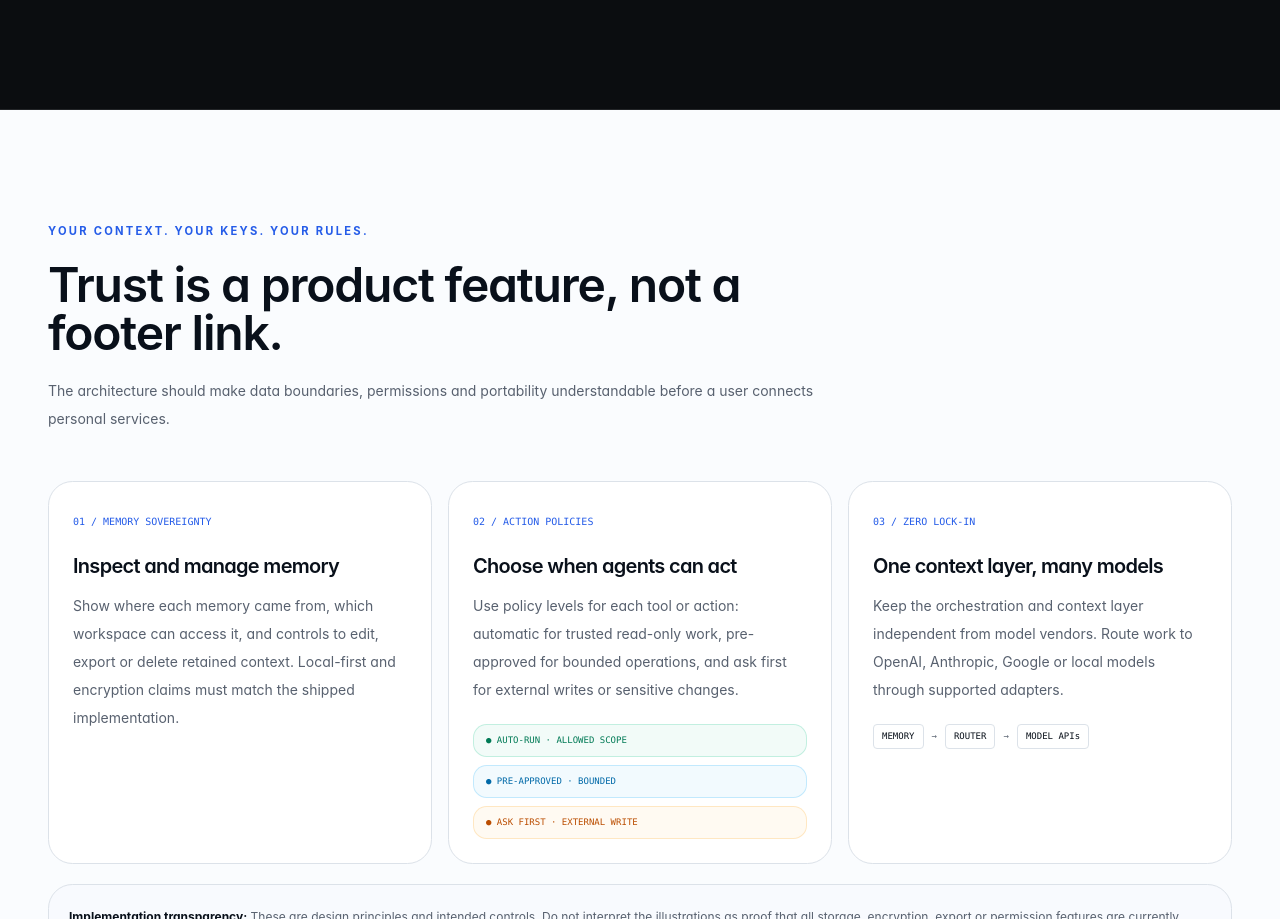
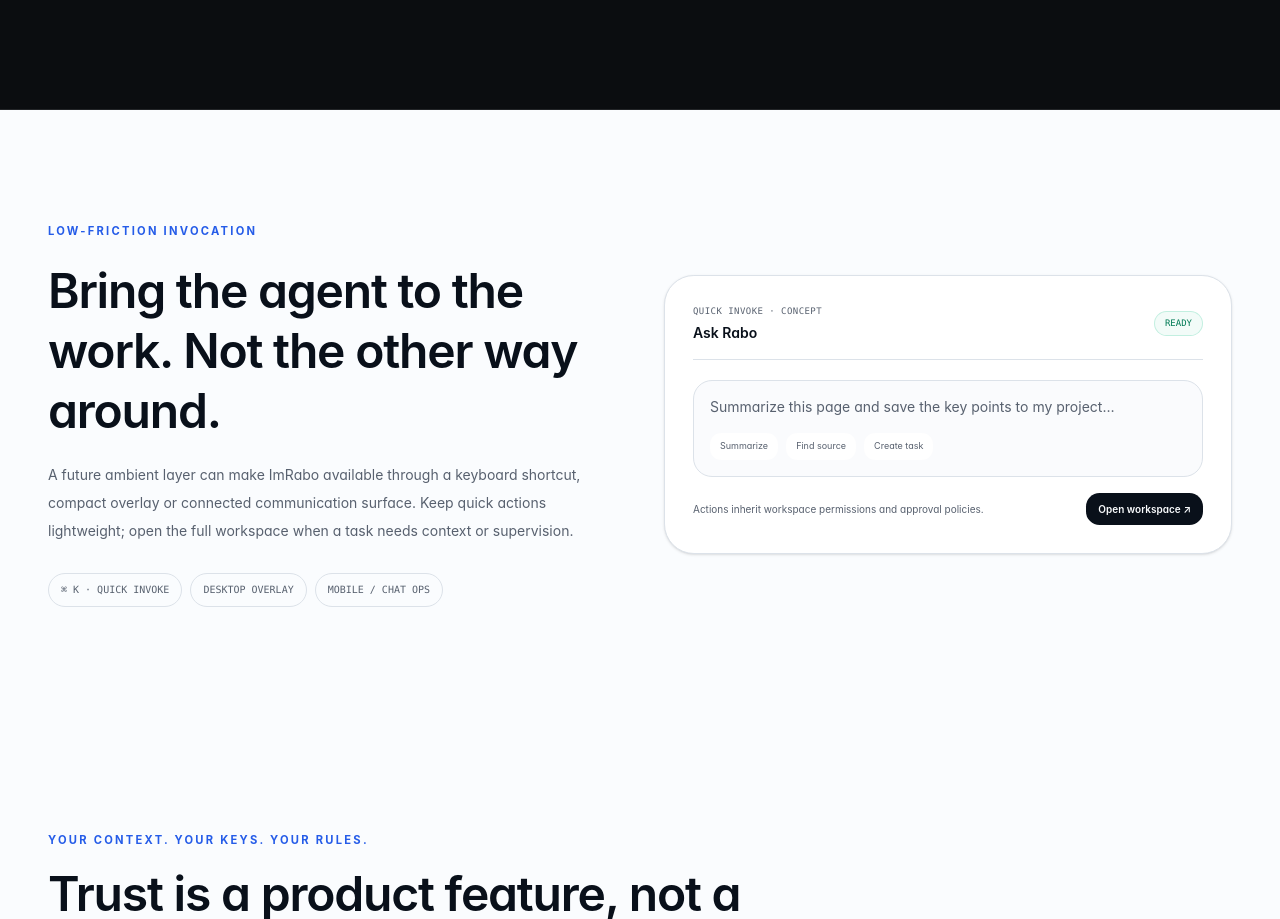
Before and after one commit to imrabo/website, an Astro site: page / in a window 1280 px wide. Shown: the part 3905-4824 px from the top of the page. Built offline with nearby package versions, Linux system fonts and the light colour scheme; Astro itself is replaced by a stand-in of ours.

Commit message:
Add ambient quick-invoke and cross-surface UX concept

```diff
--- a/src/pages/index.astro
+++ b/src/pages/index.astro
@@ -63,6 +63,20 @@ import InteractiveWorkspaceDemo from "../components/home/InteractiveWorkspaceDem
     </div>
   </section>
 
+
+  <section class="bg-background py-24 md:py-28" id="ambient-workflows">
+    <div class="mx-auto grid max-w-7xl items-center gap-12 px-6 md:px-10 lg:grid-cols-[1fr_1fr] lg:px-12">
+      <div><p class="eyebrow">LOW-FRICTION INVOCATION</p><h2 class="mt-5 text-4xl font-semibold leading-tight tracking-tight text-foreground md:text-5xl">Bring the agent to the work. Not the other way around.</h2><p class="mt-5 max-w-xl text-sm leading-7 text-muted-foreground">A future ambient layer can make ImRabo available through a keyboard shortcut, compact overlay or connected communication surface. Keep quick actions lightweight; open the full workspace when a task needs context or supervision.</p>
+        <div class="mt-7 flex flex-wrap gap-2"><span class="rounded-full border border-border px-3 py-2 font-mono text-[10px] text-muted-foreground">⌘ K · QUICK INVOKE</span><span class="rounded-full border border-border px-3 py-2 font-mono text-[10px] text-muted-foreground">DESKTOP OVERLAY</span><span class="rounded-full border border-border px-3 py-2 font-mono text-[10px] text-muted-foreground">MOBILE / CHAT OPS</span></div>
+      </div>
+      <div class="rounded-3xl border border-border bg-card p-5 shadow-sm md:p-7">
+        <div class="flex items-center justify-between border-b border-border pb-4"><div><p class="font-mono text-[9px] uppercase tracking-wider text-muted-foreground">Quick invoke · concept</p><p class="mt-1 text-sm font-semibold text-foreground">Ask Rabo</p></div><span class="rounded-full border border-emerald-500/20 bg-emerald-500/5 px-2.5 py-1 font-mono text-[9px] text-emerald-700 dark:text-emerald-300">READY</span></div>
+        <div class="mt-5 rounded-xl border border-border bg-muted/40 p-4"><p class="text-sm text-muted-foreground">Summarize this page and save the key points to my project…</p><div class="mt-4 flex flex-wrap gap-2"><span class="rounded-md bg-card px-2.5 py-1.5 text-[9px] text-muted-foreground">Summarize</span><span class="rounded-md bg-card px-2.5 py-1.5 text-[9px] text-muted-foreground">Find source</span><span class="rounded-md bg-card px-2.5 py-1.5 text-[9px] text-muted-foreground">Create task</span></div></div>
+        <div class="mt-4 flex items-center justify-between gap-3"><p class="text-[10px] leading-5 text-muted-foreground">Actions inherit workspace permissions and approval policies.</p><span class="rounded-lg bg-foreground px-3 py-2 text-[10px] font-semibold text-background">Open workspace ↗</span></div>
+      </div>
+    </div>
+  </section>
+
   <section class="bg-background py-24 md:py-28" id="trust-and-control">
     <div class="mx-auto max-w-7xl px-6 md:px-10 lg:px-12">
       <div class="max-w-3xl"><p class="eyebrow">YOUR CONTEXT. YOUR KEYS. YOUR RULES.</p><h2 class="mt-5 text-4xl font-semibold tracking-tight text-foreground md:text-5xl">Trust is a product feature, not a footer link.</h2><p class="mt-5 text-sm leading-7 text-muted-foreground">The architecture should make data boundaries, permissions and portability understandable before a user connects personal services.</p></div>
```
